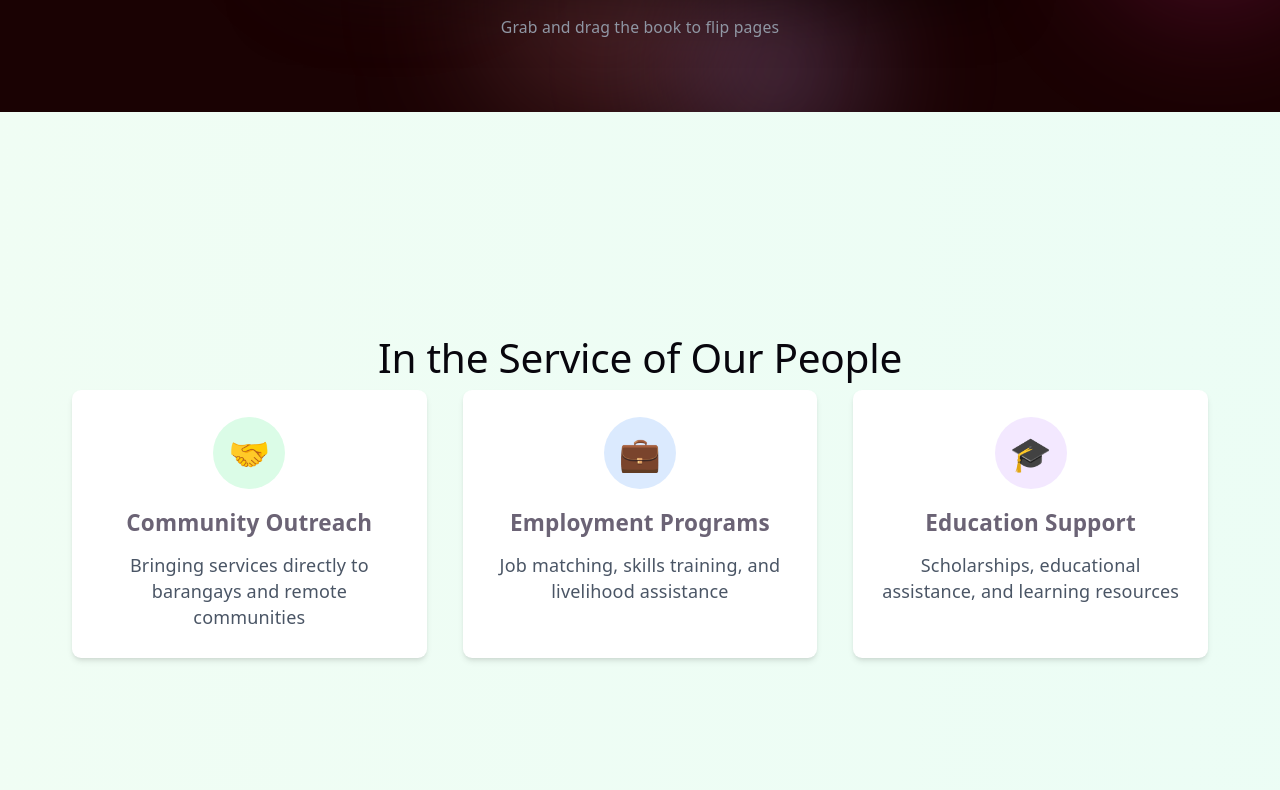
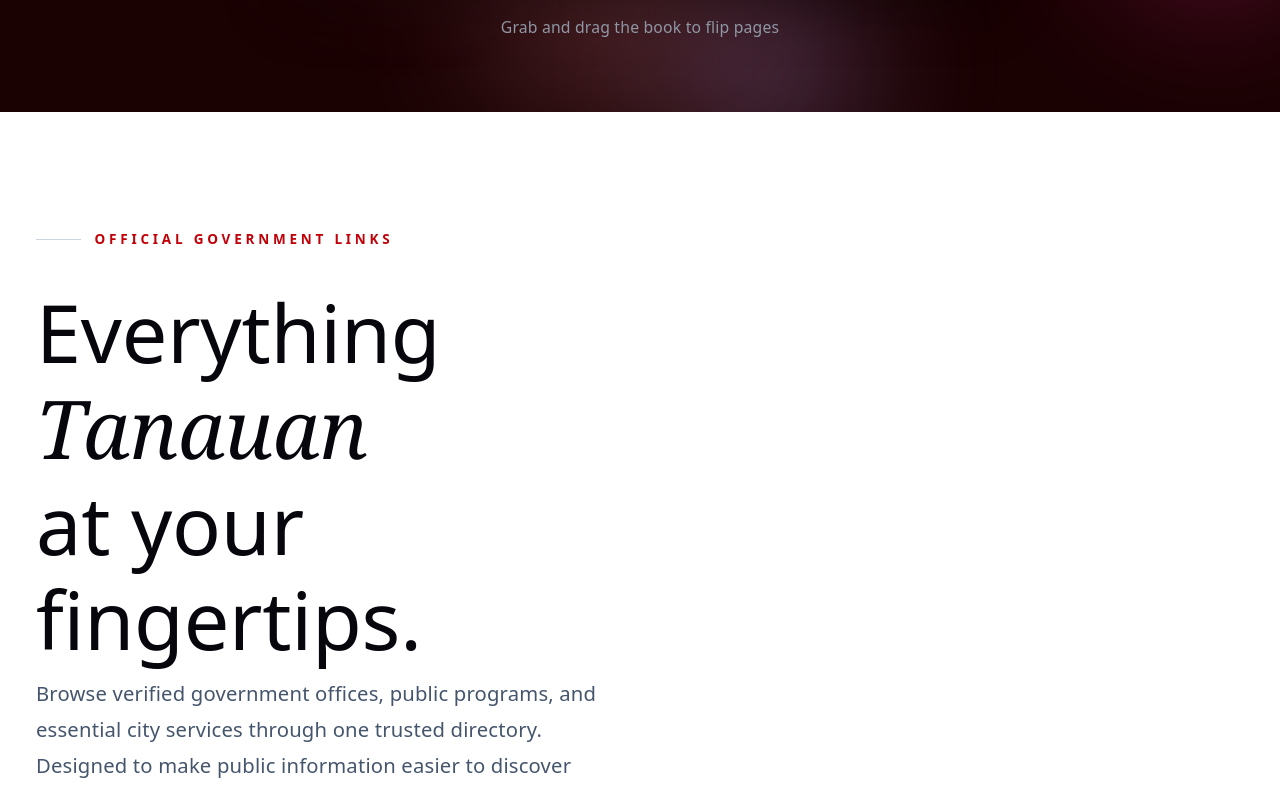
Before and after one commit to RicRicRicRicRicRic/tanauancity_redeisgn_OJT, a React (Vite) app in the folder tanauan/: page / in a window 1280 px wide. Shown: the part 8750-9540 px from the top of the page. Built offline with nearby package versions, Linux system fonts and the light colour scheme; no server answers.

Commit message:
wala na seerbissss of da peeepol

```diff
--- a/tanauan/src/components/sections/ServiceOfOurPeopleSection.tsx
+++ /dev/null
@@ -1,34 +0,0 @@
-function ServiceOfOurPeopleSection() {
-  return (
-    <section id="service-of-our-people" className="h-[768px] min-h-[768px] flex items-center justify-center bg-gradient-to-r from-green-50 to-emerald-50 overflow-hidden">
-      <div className="w-full px-6 md:px-12 lg:px-16">
-        <h2 className="text-4xl font-bold text-center mb-12 text-gray-800">In the Service of Our People</h2>
-        <div className="grid grid-cols-1 md:grid-cols-3 gap-8 max-w-7xl mx-auto">
-          <div className="bg-white p-6 rounded-lg shadow-md text-center">
-            <div className="w-16 h-16 bg-green-100 rounded-full flex items-center justify-center mx-auto mb-4">
-              <span className="text-3xl">🤝</span>
-            </div>
-            <h3 className="text-xl font-semibold mb-3">Community Outreach</h3>
-            <p className="text-gray-600">Bringing services directly to barangays and remote communities</p>
-          </div>
-          <div className="bg-white p-6 rounded-lg shadow-md text-center">
-            <div className="w-16 h-16 bg-blue-100 rounded-full flex items-center justify-center mx-auto mb-4">
-              <span className="text-3xl">💼</span>
-            </div>
-            <h3 className="text-xl font-semibold mb-3">Employment Programs</h3>
-            <p className="text-gray-600">Job matching, skills training, and livelihood assistance</p>
-          </div>
-          <div className="bg-white p-6 rounded-lg shadow-md text-center">
-            <div className="w-16 h-16 bg-purple-100 rounded-full flex items-center justify-center mx-auto mb-4">
-              <span className="text-3xl">🎓</span>
-            </div>
-            <h3 className="text-xl font-semibold mb-3">Education Support</h3>
-            <p className="text-gray-600">Scholarships, educational assistance, and learning resources</p>
-          </div>
-        </div>
-      </div>
-    </section>
-  )
-}
-
-export default ServiceOfOurPeopleSection
--- a/tanauan/src/pages/HomePage.tsx
+++ b/tanauan/src/pages/HomePage.tsx
@@ -8,7 +8,6 @@ import AnnouncementsEventsSection from '../components/sections/AnnouncementsEven
 import WeatherTrafficSection from '../components/sections/WeatherTrafficSection.tsx'
 import MayorSection from '../components/sections/Mayor.tsx'
 import UlatTanauanSection from '../components/sections/UlatTanauanSection.tsx'
-import ServiceOfOurPeopleSection from '../components/sections/ServiceOfOurPeopleSection.tsx'
 import GovernmentLinksSection from '../components/sections/GovernmentLinksSection.tsx'
 import EmergencyHotlinesSection from '../components/sections/EmergencyHotlinesSection.tsx'
 import PlanningDocumentsSection from '../components/sections/PlanningDocumentsSection.tsx'
@@ -51,8 +50,6 @@ function HomePage() {
       {/* New on Ulat Tanauan */}
       <UlatTanauanSection />
 
-      {/* In the Service of Our People */}
-      <ServiceOfOurPeopleSection />
 
       {/* Other Government Website Links */}
       <GovernmentLinksSection />
```
